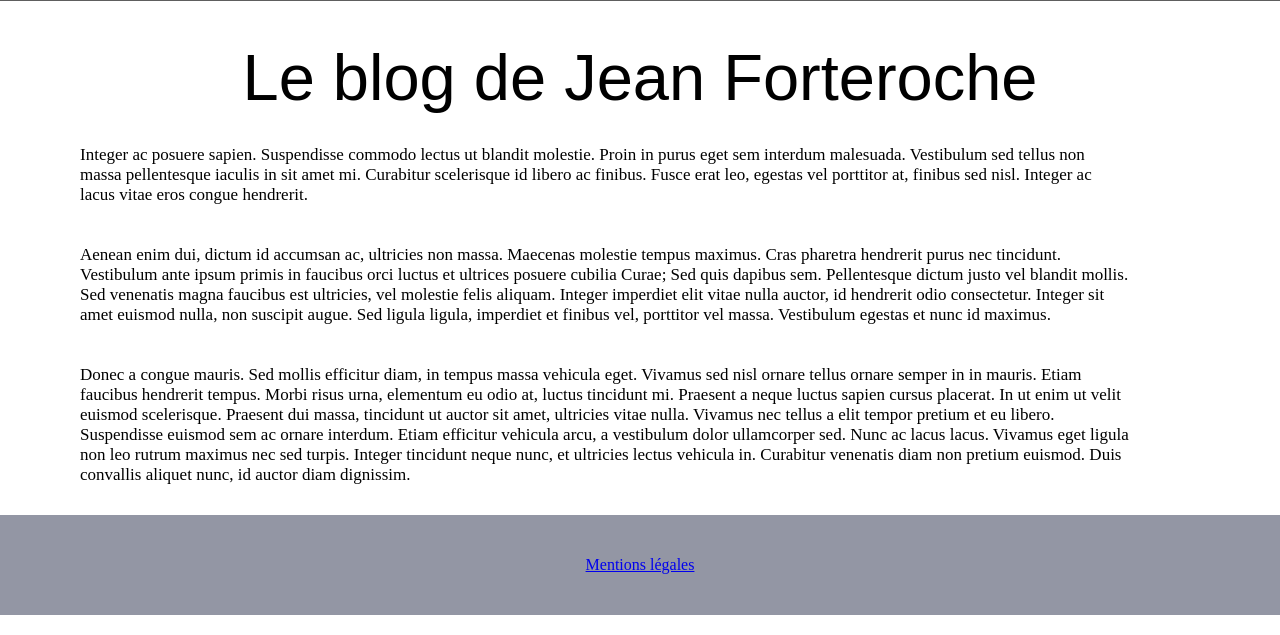
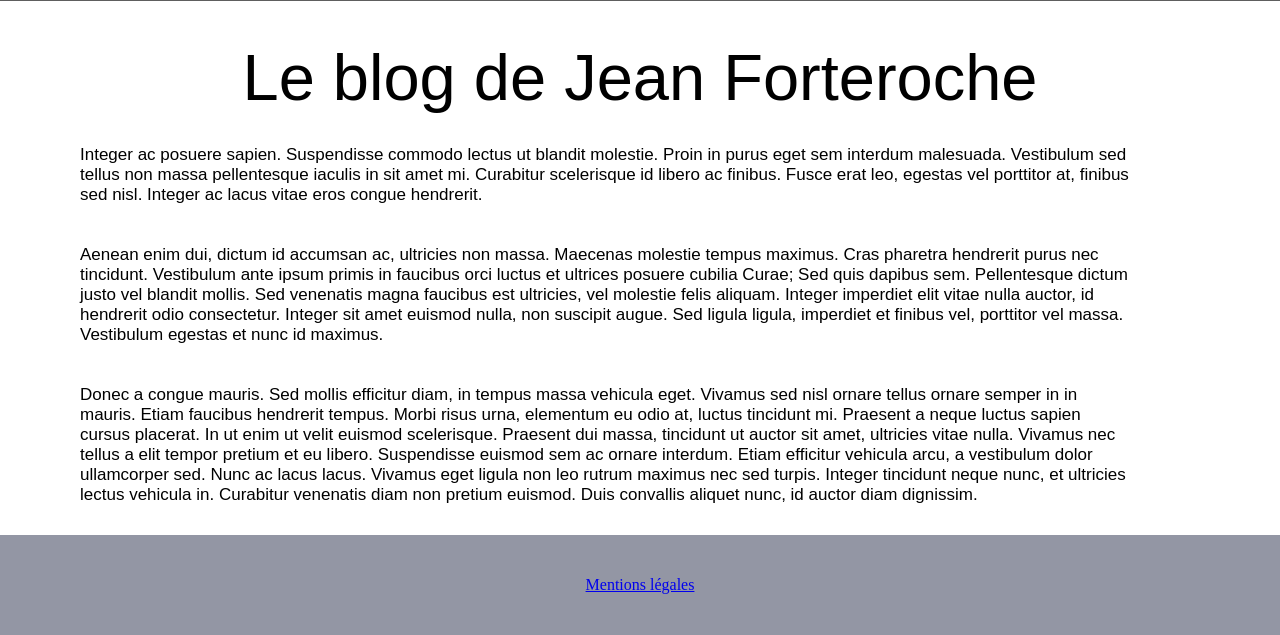
Before and after one commit to AChesnel/Projet-4, a PHP site: page /projet4/ in a window 1280 px wide. Shown: the part 410-1045 px from the top of the page. Run offline with PHP 8.4, Linux system fonts and the light colour scheme; some libraries are stand-ins or nearby versions; some web fonts are replaced.

Commit message:
Réglages page d'accueil

```diff
--- a/assets/css/style.css
+++ b/assets/css/style.css
@@ -109,6 +109,7 @@ nav {
 	padding-right: 150px;
 	padding-top: 30px;
 	font-size: 17px;
+	font-family: Poly, arial;
 }
 
 .paragraphe {
```
